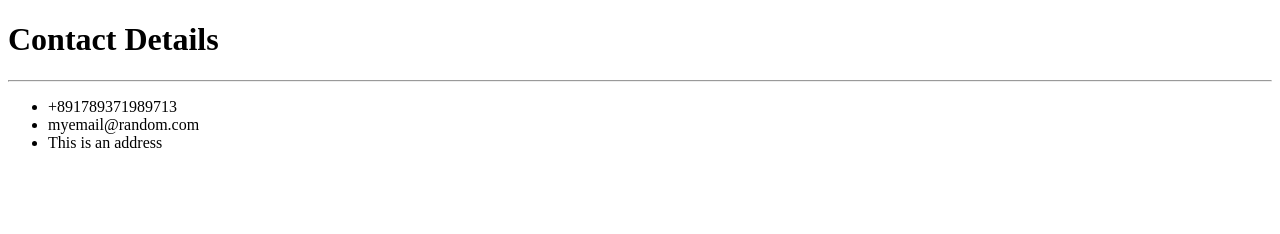
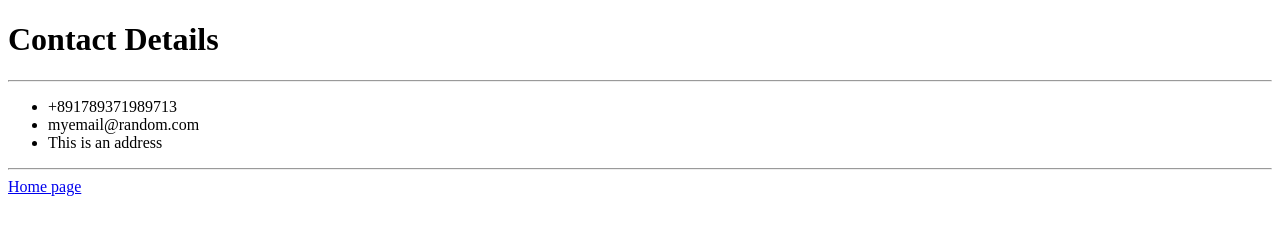
Before and after one commit to WasilCh/Resume, a plain HTML site: page Pages/about.html in a window 1280 px wide. Drawn offline with Linux system fonts and the light colour scheme.

Commit message:
Add files via upload

```diff
--- a/Pages/about.html
+++ b/Pages/about.html
@@ -18,6 +18,8 @@
             This is an address
         </li>
     </ul>
+    <hr />
+    <a href="../index.html">Home page</a>
 
 </body>
 </html>
```
Also changed, not shown: Pages/hobbies.html (+2 -0 lines).
